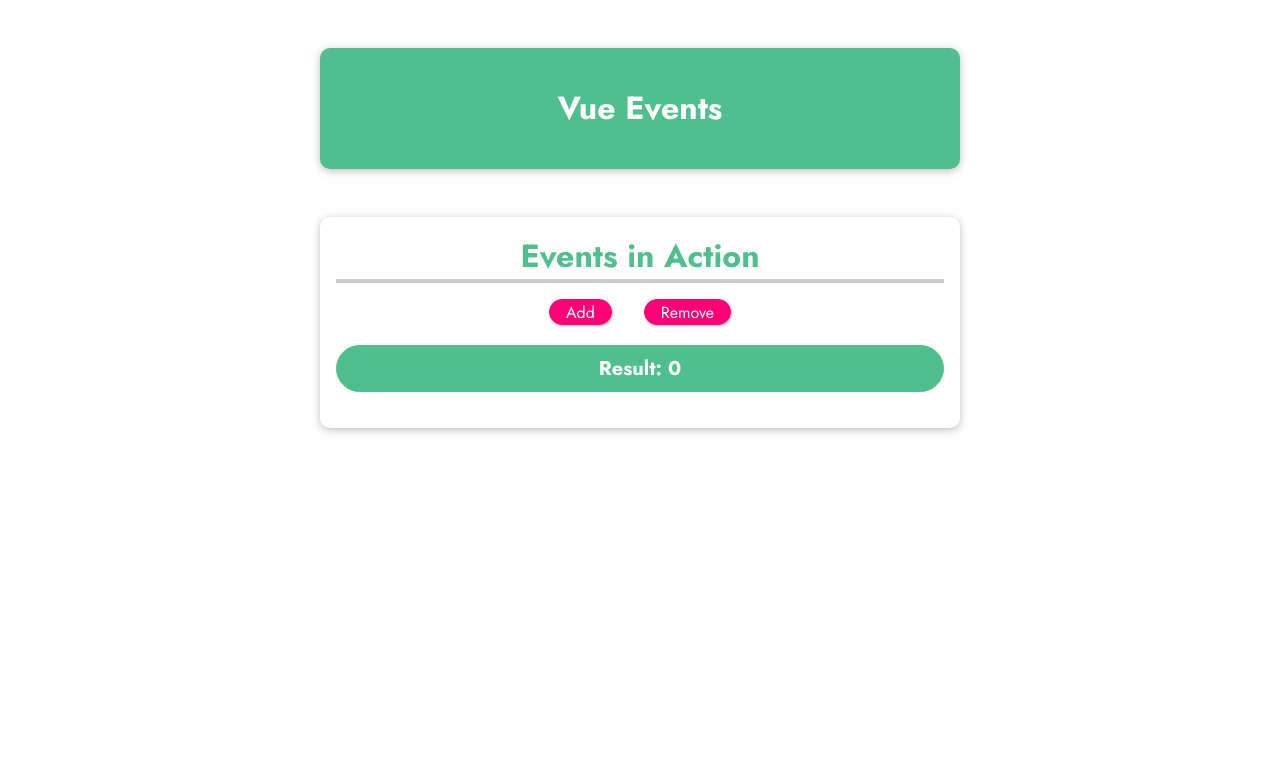
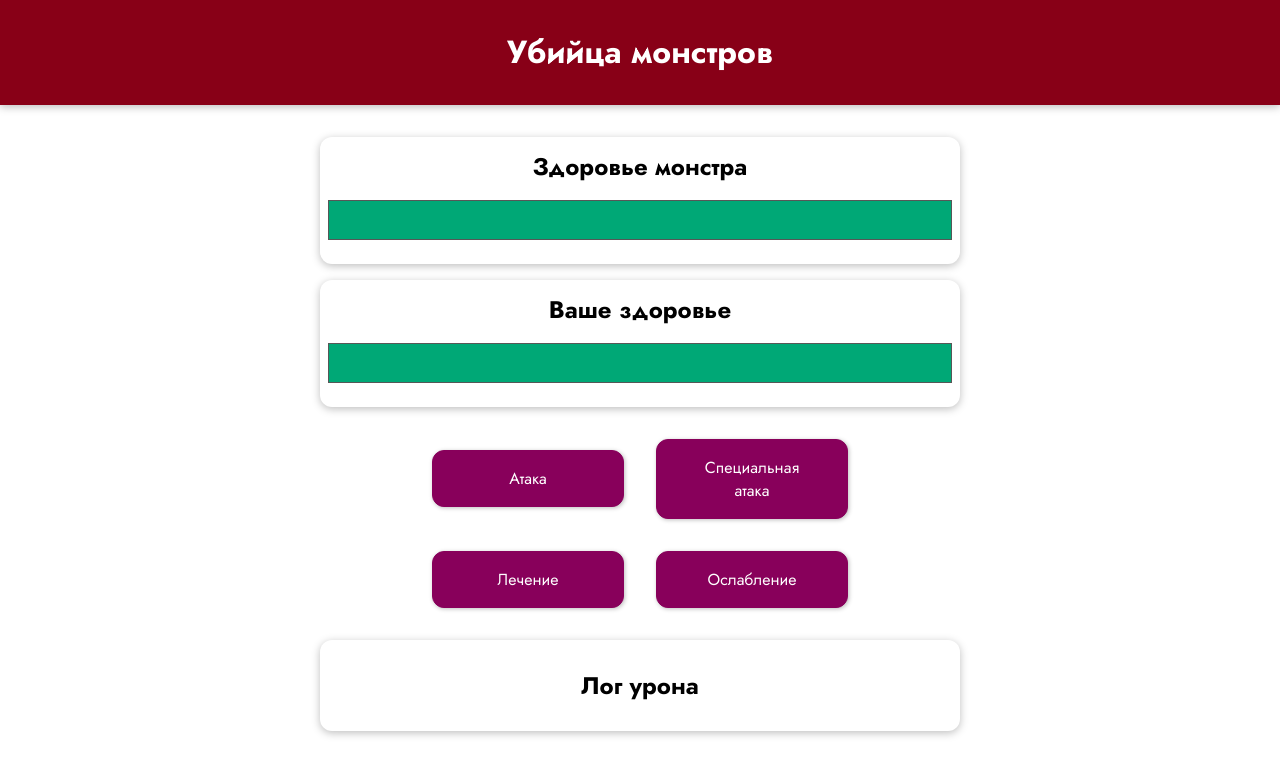
Before and after one commit to MaxV91/vue-start, a plain HTML site: page index.html in a window 1280 px wide. Drawn offline with nearby package versions, Linux system fonts and the light colour scheme.

Commit message:
minigame init

```diff
--- a/app.js
+++ b/app.js
@@ -6,4 +6,4 @@ const app = Vue.createApp({
   },
 });
 
-app.mount('#events');
+app.mount('#game');
--- a/index.html
+++ b/index.html
@@ -3,7 +3,7 @@
 <head>
   <meta charset="UTF-8" />
   <meta name="viewport" content="width=device-width, initial-scale=1.0" />
-    <title>Vue Basics</title>
+  <title>minigame</title>
   <link
     href="https://fonts.googleapis.com/css2?family=Jost:wght@400;700&display=swap"
     rel="stylesheet"
@@ -14,13 +14,31 @@
 </head>
 <body>
 <header>
-      <h1>Vue Events</h1>
+  <h1>Убийца монстров</h1>
 </header>
-    <section id="events">
-      <h2>Events in Action</h2>
-      <button v-on:click="counter++">Add</button>
-      <button v-on:click="counter = counter - 1">Remove</button>
-      <p>Result: {{ counter }}</p>
+<div id="game">
+  <section id="monster" class="container">
+    <h2>Здоровье монстра</h2>
+    <div class="healthbar">
+      <div class="healthbar__value"></div>
+    </div>
   </section>
+  <section id="player" class="container">
+    <h2>Ваше здоровье</h2>
+    <div class="healthbar">
+      <div class="healthbar__value"></div>
+    </div>
+  </section>
+  <section id="controls">
+    <button>Атака</button>
+    <button>Специальная атака</button>
+    <button>Лечение</button>
+    <button>Ослабление</button>
+  </section>
+  <section id="log" class="container">
+    <h2>Лог урона</h2>
+    <ul></ul>
+  </section>
+</div>
 </body>
 </html>
--- a/styles.css
+++ b/styles.css
@@ -12,69 +12,108 @@ body {
 
 header {
   box-shadow: 0 2px 8px rgba(0, 0, 0, 0.26);
-  margin: 3rem auto;
-  border-radius: 10px;
-  padding: 1rem;
-  background-color: #4fc08d;
+  padding: 0.5rem;
+  background-color: #880017;
   color: white;
   text-align: center;
+  margin-bottom: 2rem;
+}
+
+section {
   width: 90%;
   max-width: 40rem;
+  margin: auto;
 }
 
-#events {
-  box-shadow: 0 2px 8px rgba(0, 0, 0, 0.26);
-  margin: 3rem auto;
-  border-radius: 10px;
-  padding: 1rem;
-  text-align: center;
-  width: 90%;
-  max-width: 40rem;
+.healthbar {
+  width: 100%;
+  height: 40px;
+  border: 1px solid #575757;
+  margin: 1rem 0;
+  background: #fde5e5;
 }
 
-#events h2 {
-  font-size: 2rem;
-  border-bottom: 4px solid #ccc;
-  color: #4fc08d;
-  margin: 0 0 1rem 0;
+.healthbar__value {
+  background-color: #00a876;
+  width: 100%;
+  height: 100%;
 }
 
-#events p {
-  font-size: 1.25rem;
-  font-weight: bold;
-  border: 1px solid #4fc08d;
-  background-color: #4fc08d;
-  color: white;
+.container {
+  text-align: center;
   padding: 0.5rem;
-  border-radius: 25px;
+  margin: 1rem auto;
+  box-shadow: 0 2px 8px rgba(0, 0, 0, 0.26);
+  border-radius: 12px;
 }
 
-#events input {
-  font: inherit;
-  border: 1px solid #ccc;
+#monster h2,
+#player h2 {
+  margin: 0.25rem;
 }
 
-#events input:focus {
-  outline: none;
-  border-color: #1b995e;
-  background-color: #d7fdeb;
+#controls {
+  display: flex;
+  flex-direction: row;
+  flex-wrap: wrap;
+  align-items: center;
+  justify-content: center;
 }
 
-#events button {
+button {
   font: inherit;
+  border: 1px solid #88005b;
+  background-color: #88005b;
+  color: white;
+  padding: 1rem 2rem;
+  border-radius: 12px;
+  margin: 1rem;
+  width: 12rem;
   cursor: pointer;
-  border: 1px solid #ff0077;
-  background-color: #ff0077;
-  color: white;
-  padding: 0.05rem 1rem;
-  box-shadow: 1px 1px 2px rgba(0, 0, 0, 0.26);
-  border-radius: 20px;
-  margin: 0 1rem;
+  box-shadow: 1px 1px 4px rgba(0, 0, 0, 0.26);
 }
 
-#events button:hover,
-#events button:active {
-  background-color: #ec3169;
-  border-color: #ec3169;
-  box-shadow: 1px 1px 4px rgba(0, 0, 0, 0.26);
+button:focus {
+  outline: none;
 }
+
+button:hover,
+button:active {
+  background-color: #af0a78;
+  border-color: #af0a78;
+  box-shadow: 1px 1px 8px rgba(0, 0, 0, 0.26);
+}
+
+button:disabled {
+  background-color: #ccc;
+  border-color: #ccc;
+  box-shadow: none;
+  color: #3f3f3f;
+  cursor: not-allowed;
+}
+
+#log ul {
+  list-style: none;
+  margin: 0;
+  padding: 0;
+}
+
+#log li {
+  margin: 0.5rem 0;
+}
+
+.log--player {
+  color: #7700ff;
+}
+
+.log--monster {
+  color: #da8d00;
+}
+
+.log--damage {
+  color: red;
+}
+
+.log--heal {
+  color: green;
+}
```
Lines whose indentation alone changed are shown as unchanged.
